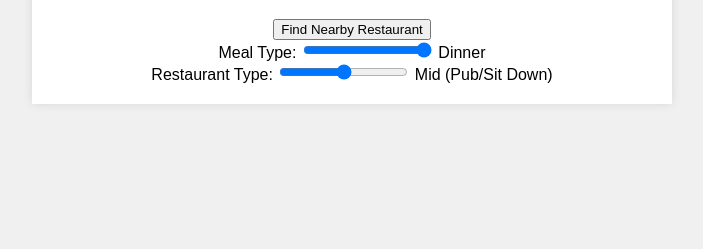
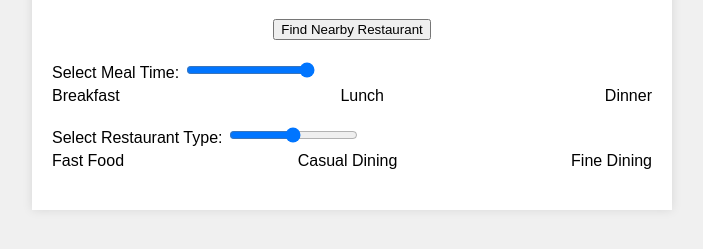
Before and after one commit to Bkrahn96/fantastic-goggles, a website: page index.html in a window 1280 px wide. Shown: the part 131-380 px from the top of the page, without its empty margins (288-991 px from the left). Drawn offline with Linux system fonts and the light colour scheme.

Commit message:
Enhanced Restaurant Finder Tool.

```diff
--- a/app.js
+++ b/app.js
@@ -1,37 +1,3 @@
-document.addEventListener('DOMContentLoaded', function() {
-    const mealType = document.getElementById('mealType');
-    const mealTypeLabel = document.getElementById('mealTypeLabel');
-    const restaurantType = document.getElementById('restaurantType');
-    const restaurantTypeLabel = document.getElementById('restaurantTypeLabel');
-
-    // Set default value for mealType based on current time
-    const currentHour = new Date().getHours();
-    if (currentHour >= 6 && currentHour <= 10) {
-        mealType.value = 0; // Breakfast
-    } else if (currentHour >= 11 && currentHour <= 14) {
-        mealType.value = 1; // Lunch
-    } else {
-        mealType.value = 2; // Dinner
-    }
-
-    // Set default labels
-    updateMealTypeLabel();
-    updateRestaurantTypeLabel();
-
-    mealType.addEventListener('input', updateMealTypeLabel);
-    restaurantType.addEventListener('input', updateRestaurantTypeLabel);
-
-    function updateMealTypeLabel() {
-        const mealTypes = ['Breakfast', 'Lunch', 'Dinner'];
-        mealTypeLabel.textContent = mealTypes[mealType.value];
-    }
-
-    function updateRestaurantTypeLabel() {
-        const restaurantTypes = ['Low End (Quick/Fast Food)', 'Mid (Pub/Sit Down)', 'High End (Fancy/Sit Down)'];
-        restaurantTypeLabel.textContent = restaurantTypes[restaurantType.value];
-    }
-});
-
 document.getElementById('findRestaurant').onclick = function() {
     const results = document.getElementById('results');
     const loading = document.getElementById('loading');
@@ -112,3 +78,21 @@ function handleGeolocationError(error) {
     }
     alert('Geolocation error. Please check your browser settings and try again.');
 }
+
+// Set default values for sliders based on current time
+window.onload = function() {
+    const now = new Date();
+    const hours = now.getHours();
+    const mealTimeSlider = document.getElementById('mealTime');
+
+    if (hours >= 6 && hours < 11) {
+        mealTimeSlider.value = 0; // Breakfast
+    } else if (hours >= 11 && hours < 17) {
+        mealTimeSlider.value = 1; // Lunch
+    } else {
+        mealTimeSlider.value = 2; // Dinner
+    }
+
+    // Default to casual dining
+    document.getElementById('restaurantType').value = 1;
+};
--- a/index.html
+++ b/index.html
@@ -11,15 +11,23 @@
     <div class="container">
         <h1>Find a Restaurant</h1>
         <button id="findRestaurant">Find Nearby Restaurant</button>
-        <div>
-            <label for="mealType">Meal Type:</label>
-            <input type="range" id="mealType" name="mealType" min="0" max="2" step="1">
-            <span id="mealTypeLabel"></span>
+        <div class="slider-container">
+            <label for="mealTime">Select Meal Time:</label>
+            <input type="range" id="mealTime" name="mealTime" min="0" max="2">
+            <div class="slider-labels">
+                <span>Breakfast</span>
+                <span>Lunch</span>
+                <span>Dinner</span>
+            </div>
         </div>
-        <div>
-            <label for="restaurantType">Restaurant Type:</label>
-            <input type="range" id="restaurantType" name="restaurantType" min="0" max="2" step="1">
-            <span id="restaurantTypeLabel"></span>
+        <div class="slider-container">
+            <label for="restaurantType">Select Restaurant Type:</label>
+            <input type="range" id="restaurantType" name="restaurantType" min="0" max="2">
+            <div class="slider-labels">
+                <span>Fast Food</span>
+                <span>Casual Dining</span>
+                <span>Fine Dining</span>
+            </div>
         </div>
         <div id="loading" style="display:none;">Loading...</div>
         <div id="results"></div>
--- a/style.css
+++ b/style.css
@@ -12,6 +12,15 @@ body {
     box-shadow: 0 0 10px rgba(0, 0, 0, 0.1);
     text-align: center; /* Center the content */
 }
+.slider-container {
+    margin: 20px 0;
+    text-align: left;
+}
+.slider-labels {
+    display: flex;
+    justify-content: space-between;
+    margin-top: 5px;
+}
 #results div {
     margin-bottom: 15px;
     text-align: left; /* Align results to the left */
```
